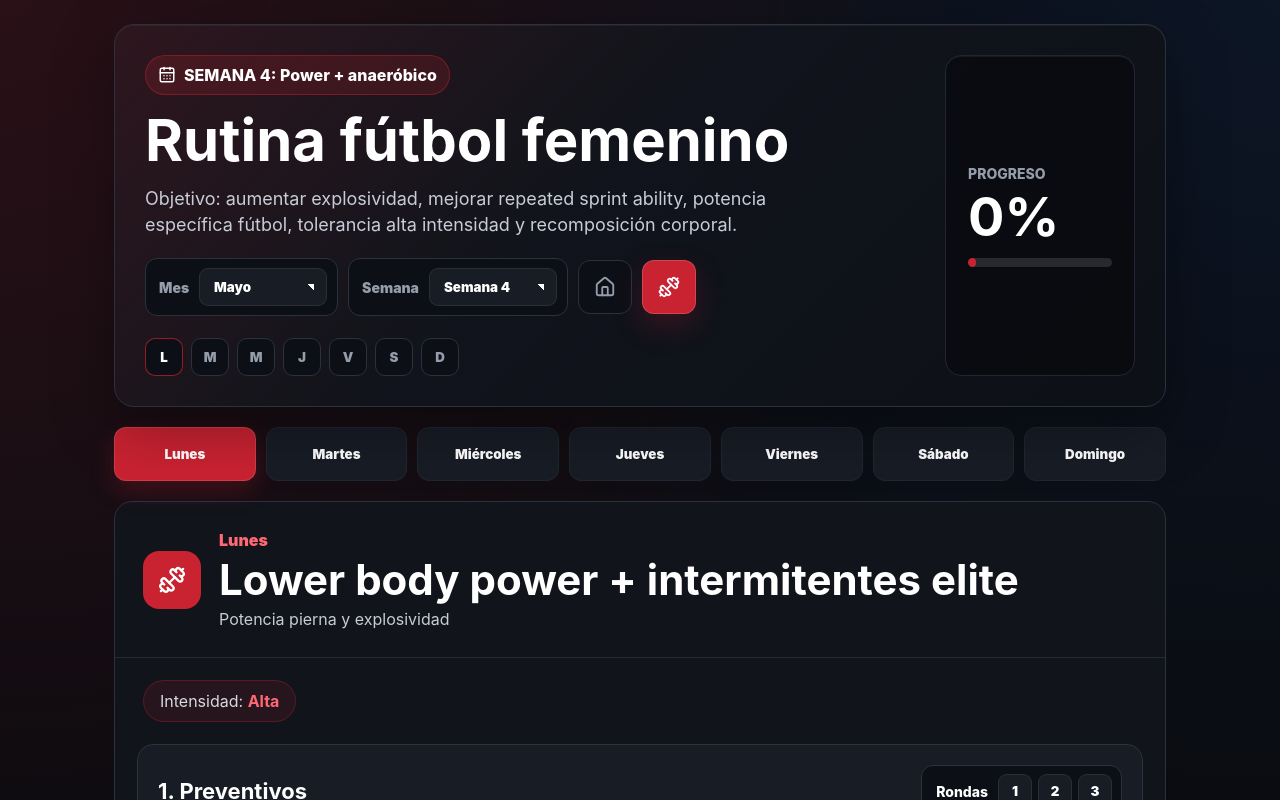
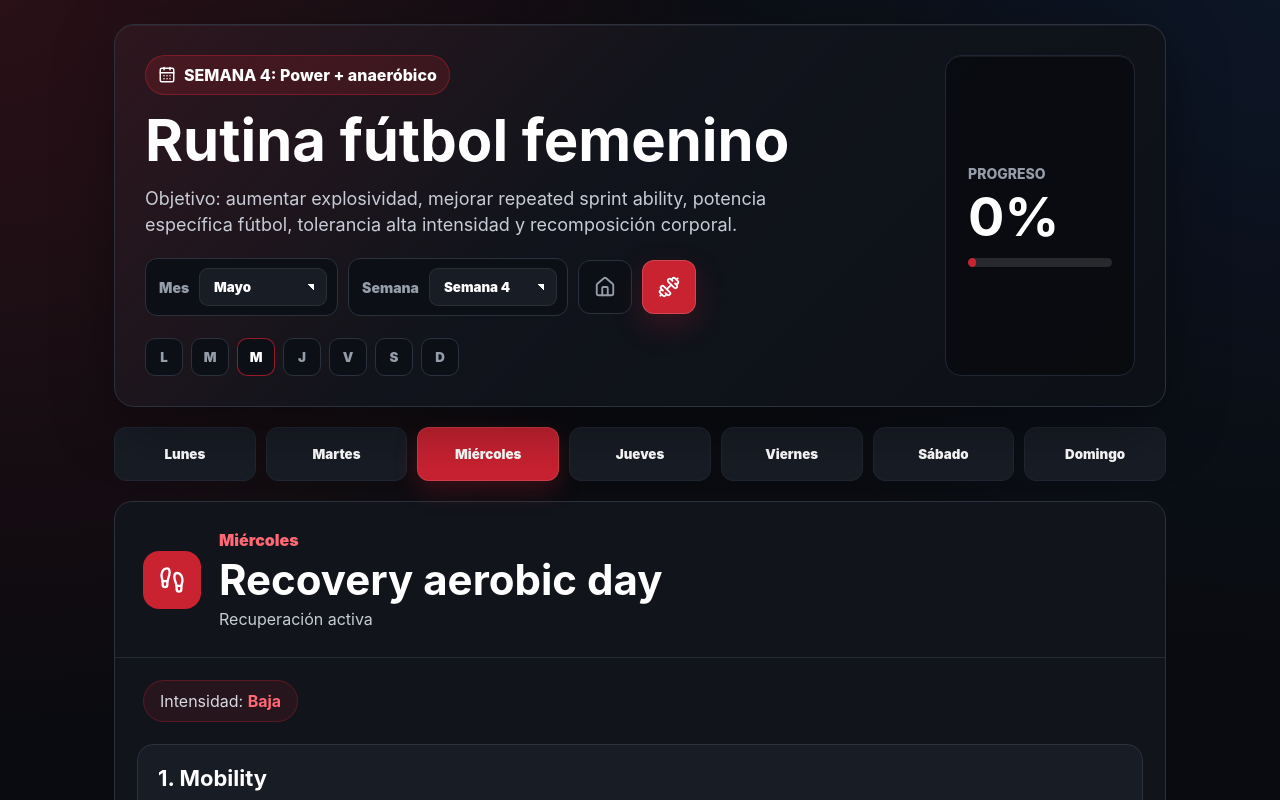
Before and after one commit to luileonf/wicha-rutina, a React (Vite) app: page / in a window 1280 px wide. Shown: the top 800 px of the page. Built offline with nearby package versions, Linux system fonts and the light colour scheme.

Commit message:
Add files via upload

```diff
--- a/src/main.jsx
+++ b/src/main.jsx
@@ -524,6 +524,7 @@ const trainingModes = [
   { id: "home", label: "Casa", icon: House },
   { id: "gym", label: "Gym", icon: Dumbbell }
 ];
+const weekDayNames = ["Domingo", "Lunes", "Martes", "Miércoles", "Jueves", "Viernes", "Sábado"];
 const dayLetters = ["L", "M", "M", "J", "V", "S", "D"];
 const months = [
   "Enero",
@@ -542,6 +543,7 @@ const months = [
 const today = new Date();
 const initialMonth = today.getMonth();
 const currentCalendarWeek = Math.min(5, Math.ceil(today.getDate() / 7));
+const initialDay = weekDayNames[today.getDay()];
 const initialWeek = routineWeeks[routineWeeks.length - 1].week;
 const availableMonths = [{ index: initialMonth, name: months[initialMonth] }];
 const availableWeeks = routineWeeks.map((routine) => routine.week);
@@ -625,7 +627,7 @@ function App() {
   const [selectedMonth, setSelectedMonth] = useState(initialMonth);
   const [selectedWeek, setSelectedWeek] = useState(initialWeek);
   const [selectedMode, setSelectedMode] = useState("gym");
-  const [selectedDay, setSelectedDay] = useState("Lunes");
+  const [selectedDay, setSelectedDay] = useState(initialDay);
   const [expandedExercise, setExpandedExercise] = useState(null);
   const [openPicker, setOpenPicker] = useState(null);
   const currentRoutine = useMemo(() => routineWeeks.find((routine) => routine.week === selectedWeek) ?? routineWeeks[0], [selectedWeek]);
```
